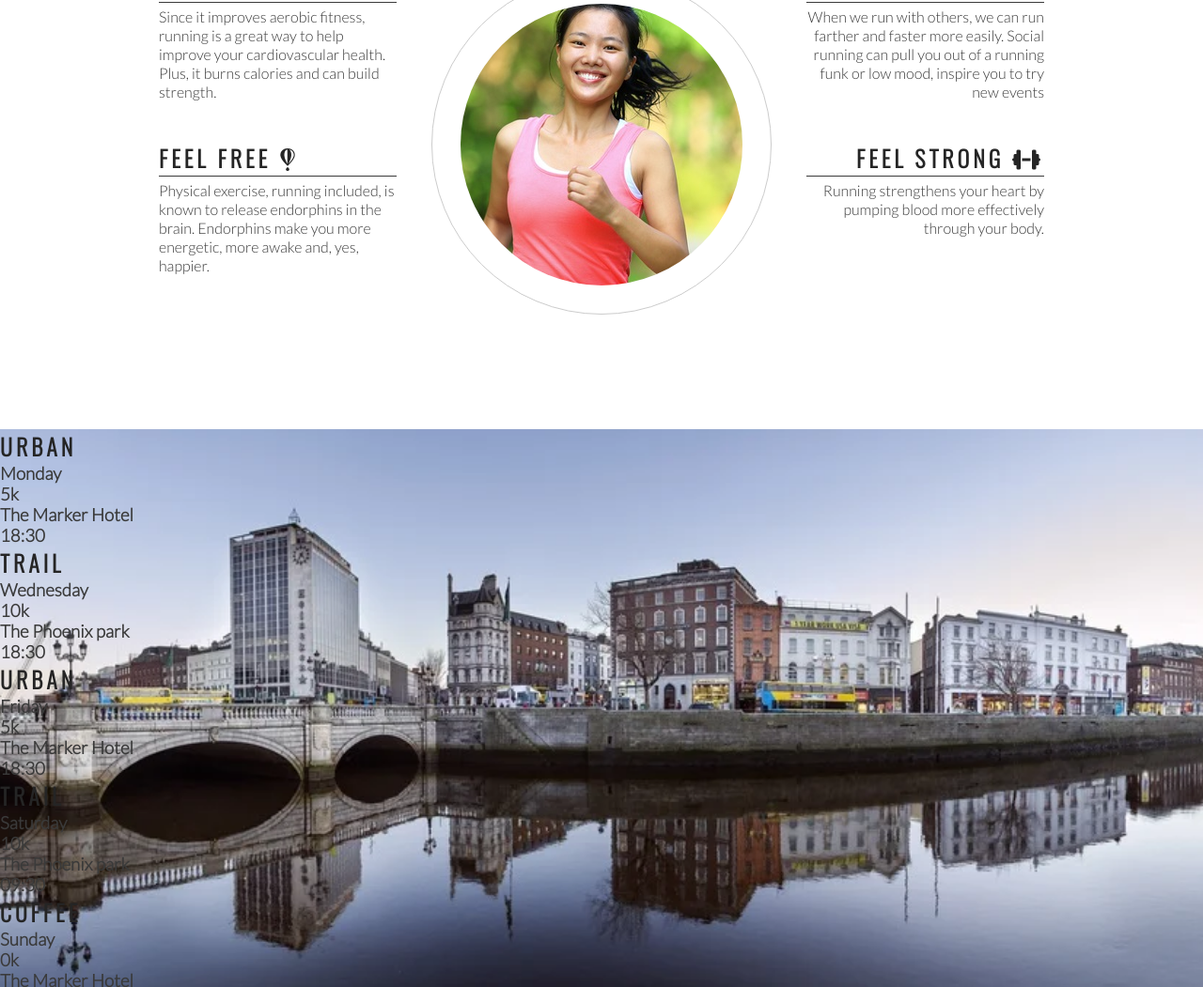
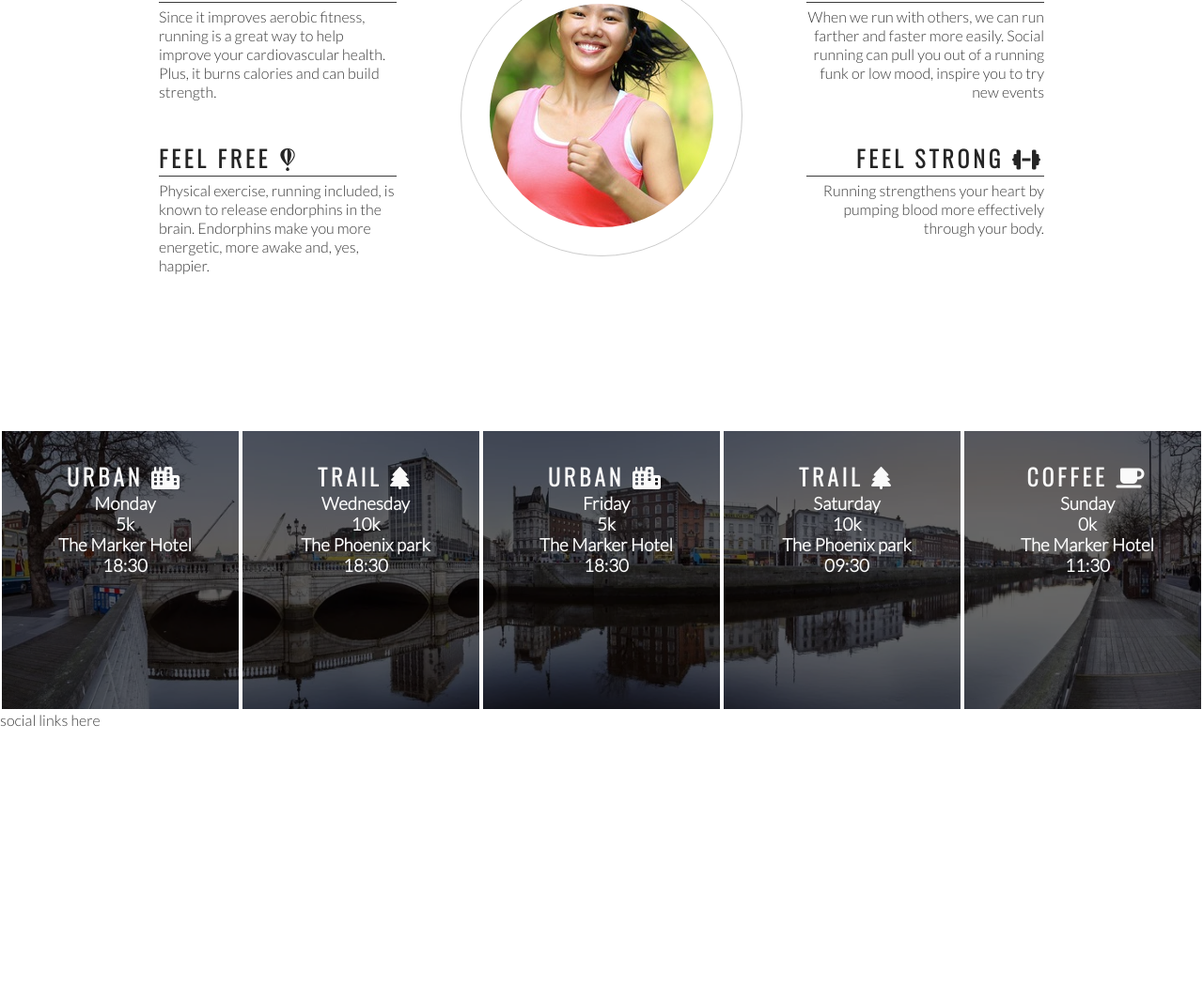
Before and after one commit to shanecoen/Love-running-code-institute, a plain HTML site: page index.html in a window 1280 px wide. Shown: the part 838-1889 px from the top of the page at 94% size. After the commit the page ends 1614 px from the top, so only its background shows below. Drawn offline with nearby package versions, Linux system fonts and the light colour scheme.

Commit message:
style times p[anel and add icons

```diff
--- a/assets/css/style.css
+++ b/assets/css/style.css
@@ -4,6 +4,7 @@
     padding: 0;
     margin: 0;
     border: none;
+    box-sizing: border-box;
 }
 
 body {
@@ -195,3 +196,18 @@ hr {
     width: 100%;
     overflow: hidden;
 }
+
+#times div {
+    color: #fafafa;
+    background-color: rgba(0, 0, 0, 0.6);
+    width: 20%;
+    height: 300px;
+    float: left;
+    padding: 30px 0 0 10px;
+    text-align: center;
+    border: 2px solid white;
+}
+
+#times h2 {
+    color:#fafafa
+}
--- a/index.html
+++ b/index.html
@@ -77,35 +77,35 @@
 
     <Section id="times">
         <div>
-            <h2>Urban</h2>
+            <h2>Urban <i class="fas fa-city"></i></i></h2>
             <h3>Monday</h3>
             <h3>5k</h3>
             <h3>The Marker Hotel</h3>
             <h3>18:30</h3>
         </div>
         <div>
-            <h2>Trail</h2>
+            <h2>Trail <i class="fas fa-tree"></i></h2>
             <h3>Wednesday</h3>
             <h3>10k</h3>
             <h3>The Phoenix park</h3>
             <h3>18:30</h3>
         </div>
         <div>
-            <h2>Urban</h2>
+            <h2>Urban <i class="fas fa-city"></i></h2>
             <h3>Friday</h3>
             <h3>5k</h3>
             <h3>The Marker Hotel</h3>
             <h3>18:30</h3>
         </div>
         <div>
-            <h2>Trail</h2>
+            <h2>Trail <i class="fas fa-tree"></i></h2>
             <h3>Saturday</h3>
             <h3>10k</h3>
             <h3>The Phoenix park</h3>
             <h3>09:30</h3>
         </div>
         <div>
-            <h2>Coffee</h2>
+            <h2>Coffee <i class="fas fa-coffee"></i></h2>
             <h3>Sunday</h3>
             <h3>0k</h3>
             <h3>The Marker Hotel</h3>
```
